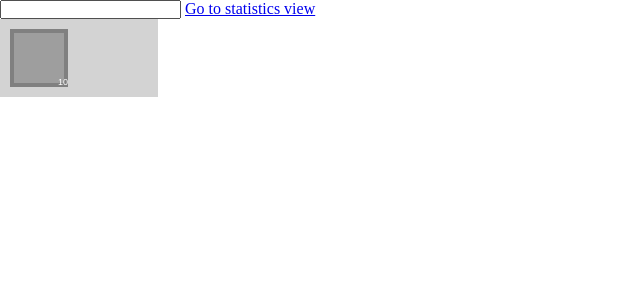
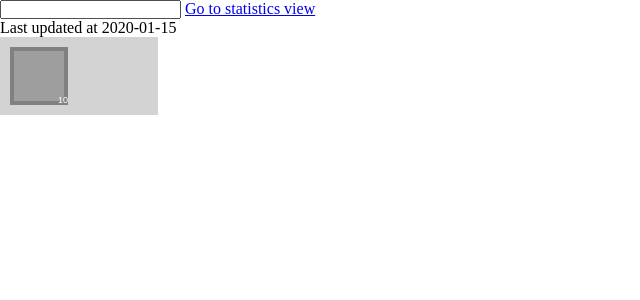
Before and after one commit to iTrooz/AppliedOverInternet, a Flask app: template templates/index.html in a window 1280 px wide. Shown: the top 300 px of the page, without its empty margins (0-640 px from the left). Run offline with Flask 3, Linux system fonts and the light colour scheme; the template is opened without the code that fills it: most values are stand-ins (such as "Sample title", 1, 10 or a date in 2020); grey boxes are pictures that could not be loaded.

Commit message:
show last updated

```diff
--- a/server.py
+++ b/server.py
@@ -4,6 +4,7 @@ import os
 import json
 from pathlib import Path
 from dotenv import load_dotenv
+from datetime import datetime, timezone
 
 from flask import *
 
@@ -13,6 +14,7 @@ app = Flask(__name__)
 app.config['SEND_FILE_MAX_AGE_DEFAULT'] = 60*60*24*30 # 30 days
 
 DATA = None
+LAST_UPDATE = None
 
 def toHuman(num):
     # Inspiration: https://stackoverflow.com/a/1094933
@@ -60,8 +62,9 @@ def process_ae2_json(data):
     if db_client:
         sendDBStats(db_client_write_api, data)
 
-    global DATA
+    global DATA, LAST_UPDATE
     DATA = data
+    LAST_UPDATE = datetime.now(timezone.utc)
 
 db_client = None
 db_client_write_api = None
@@ -92,7 +95,8 @@ def textures(fullname):
 @app.route('/')
 def index():
     items = DATA["items"] if DATA else None
-    return render_template("index.html", items=items)
+    last_update = LAST_UPDATE.astimezone().strftime("%Y/%m/%d %X UTC%z %Z") if LAST_UPDATE else None
+    return render_template("index.html", items=items, last_update=last_update)
 
 # For debugging purposes
 @app.route('/ae2', methods=["GET"])
--- a/templates/index.html
+++ b/templates/index.html
@@ -45,6 +45,10 @@
     <body>
         <input id="search" oninput="filterItems()" />
         <a href="/stats" target="_blank">Go to statistics view</a>
+        {% if last_update %}
+            <p>Last updated at {{ last_update }}</p>
+        {% endif %}
+
         {% if items == None %}
             <p> The webserver has not received any request from ComputerCraft yet. Verify that ComputerCraft makes requests to this webserver.</p>
         {% else %}
```
